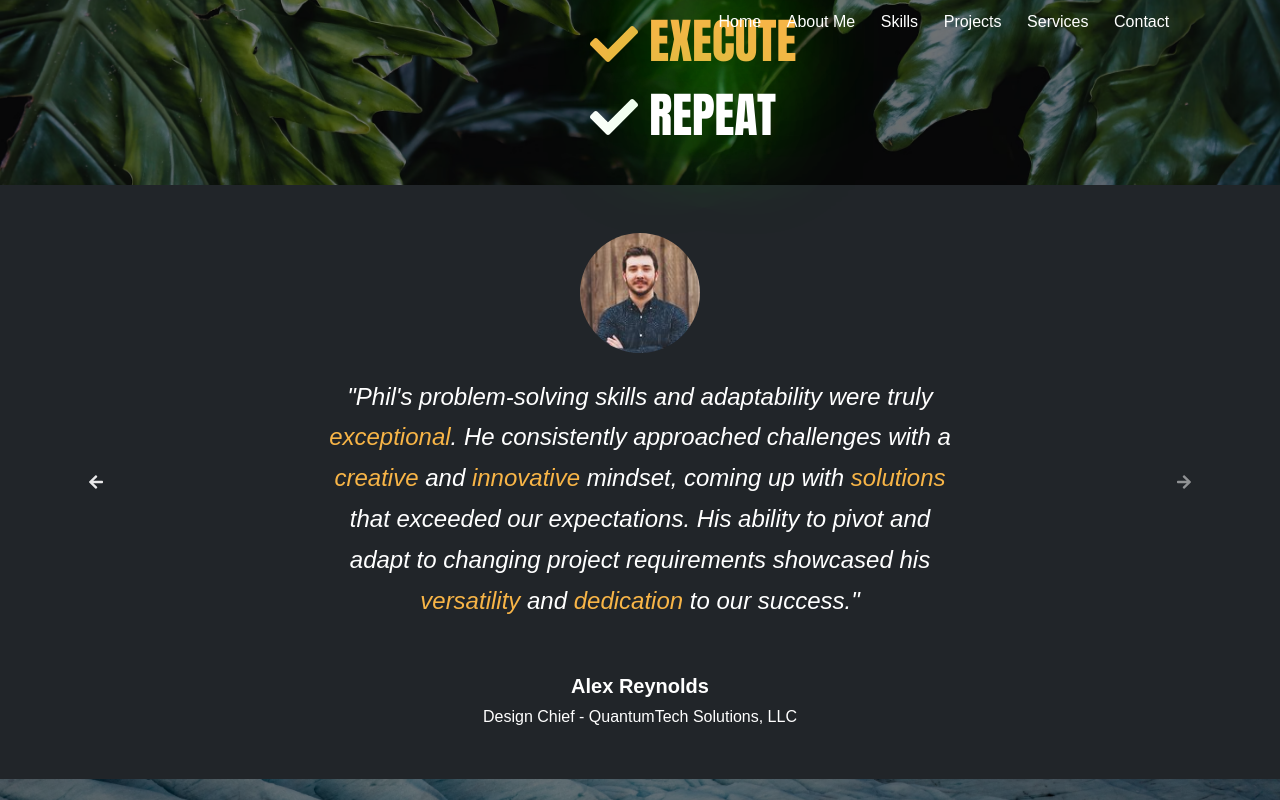
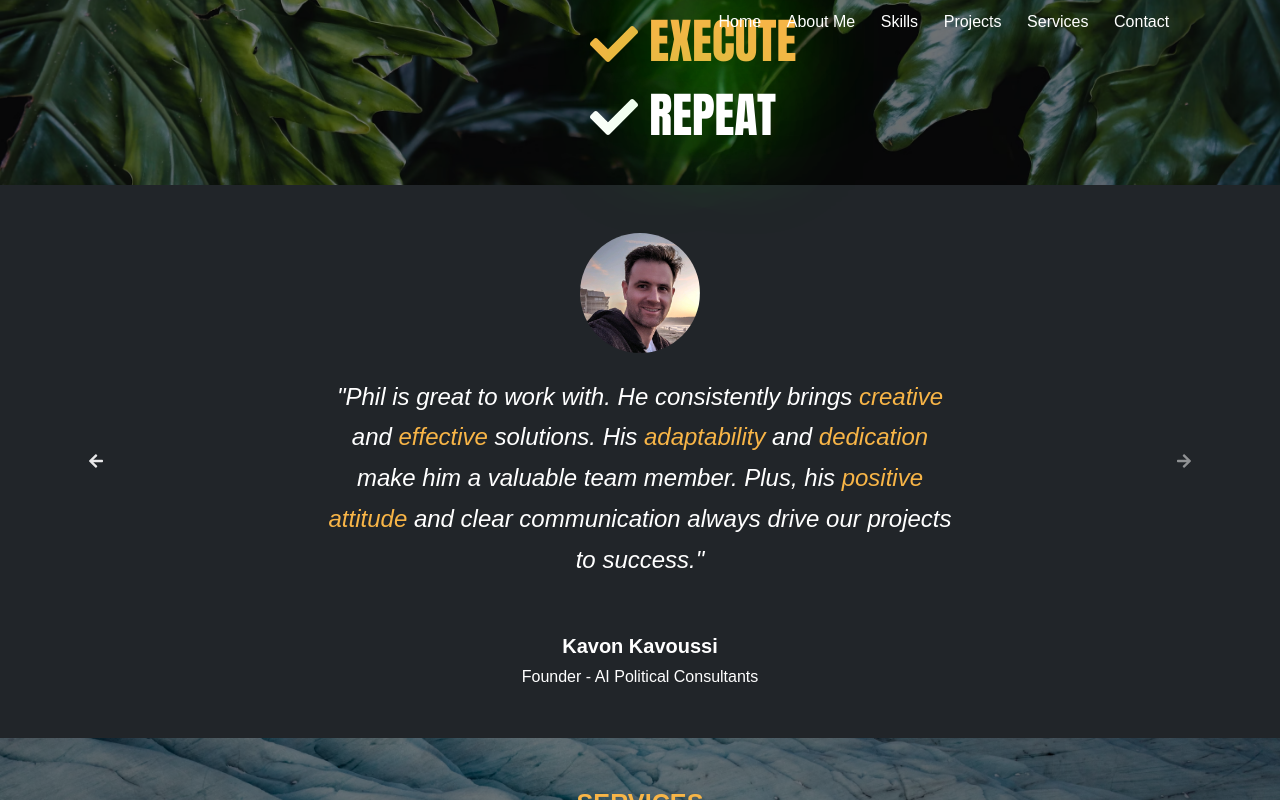
Before and after one commit to moviefan322/moviefan322.github.io, a React (Vite) app: page / in a window 1280 px wide. Both pictures are taken after a click on the button 96 px from the left and 4172 px from the top of the page. Shown: the part 3772-4572 px from the top of the page. Built offline with nearby package versions, Linux system fonts and the light colour scheme.

Commit message:
adds testimonial 3

```diff
--- a/src/components/Testimonials.tsx
+++ b/src/components/Testimonials.tsx
@@ -8,16 +8,12 @@ function Testimonials() {
           {/* <!-- Slide 1 --> */}
           <div className="carousel-item active">
             <div className="d-flex flex-column justify-content-center align-items-center text-center">
-              <img
-                src="hari.png"
-                width="120px"
-                className="rounded-circle"
-              />
+              <img src="hari.png" width="120px" className="rounded-circle" />
               <p className="w-50 my-4 fst-italic fs-4 mb-4">
-                "Phil is a{" "}
-                <span className="text-primary"> varacious</span> and
-                <span className="text-primary"> capable</span> engineer. He's been an absolute{" "}
-                <span className="text-primary"> asset</span> for our team."
+                "Phil is a <span className="text-primary"> varacious</span> and
+                <span className="text-primary"> capable</span> engineer. He's
+                been an absolute <span className="text-primary"> asset</span>{" "}
+                for our team."
               </p>
               <div className="fw-bold fs-5 mt-4">Sriharo Rao</div>
               <div>Founder - King Henry</div>
@@ -26,16 +22,13 @@ function Testimonials() {
           {/* <!-- Slide 2 --> */}
           <div className="carousel-item">
             <div className="d-flex flex-column justify-content-center align-items-center text-center">
-              <img
-                src="hanley.png"
-                width="120px"
-                className="rounded-circle"
-              />
+              <img src="hanley.png" width="120px" className="rounded-circle" />
               <p className="w-50 my-4 fst-italic fs-4 mb-4">
-                "Working with Phil was an absolute <span className="text-primary">pleasure </span>. His{" "}
+                "Working with Phil was an absolute{" "}
+                <span className="text-primary">pleasure </span>. His{" "}
                 <span className="text-primary">professionalism </span>and{" "}
-                <span className="text-primary"> communication skills</span>{" "}
-                made the project incredibly smooth.”
+                <span className="text-primary"> communication skills</span> made
+                the project incredibly smooth.”
               </p>
               <div className="fw-bold fs-5 mt-4">Tom Hanley</div>
               <div>Events & Marketing Manager - Redbank River Center</div>
@@ -44,26 +37,19 @@ function Testimonials() {
           {/* <!-- Slide 3 --> */}
           <div className="carousel-item">
             <div className="d-flex flex-column justify-content-center align-items-center text-center">
-              <img
-                src="testimonial-3.jpg"
-                width="120px"
-                className="rounded-circle"
-              />
+              <img src="kavon.png" width="120px" className="rounded-circle" />
               <p className="w-50 my-4 fst-italic fs-4 mb-4">
-                "Phil's problem-solving skills and adaptability were truly
-                <span className="text-primary"> exceptional</span>. He
-                consistently approached challenges with a
-                <span className="text-primary"> creative</span> and{" "}
-                <span className="text-primary">innovative</span> mindset, coming
-                up with <span className="text-primary"> solutions</span> that
-                exceeded our expectations. His ability to pivot and adapt to
-                changing project requirements showcased his{" "}
-                <span className="text-primary"> versatility</span> and
-                <span className="text-primary"> dedication</span> to our
-                success."
+                "Phil is great to work with. He consistently brings{" "}
+                <span className="text-primary">creative</span> and{" "}
+                <span className="text-primary">effective</span> solutions. His{" "}
+                <span className="text-primary">adaptability</span> and{" "}
+                <span className="text-primary">dedication</span> make him a
+                valuable team member. Plus, his{" "}
+                <span className="text-primary">positive attitude</span> and
+                clear communication always drive our projects to success."
               </p>
-              <div className="fw-bold fs-5 mt-4">Alex Reynolds</div>
-              <div>Design Chief - QuantumTech Solutions, LLC</div>
+              <div className="fw-bold fs-5 mt-4">Kavon Kavoussi</div>
+              <div>Founder - AI Political Consultants</div>
             </div>
           </div>
         </div>
```
Also changed, not shown: public/kavon.png (added).
